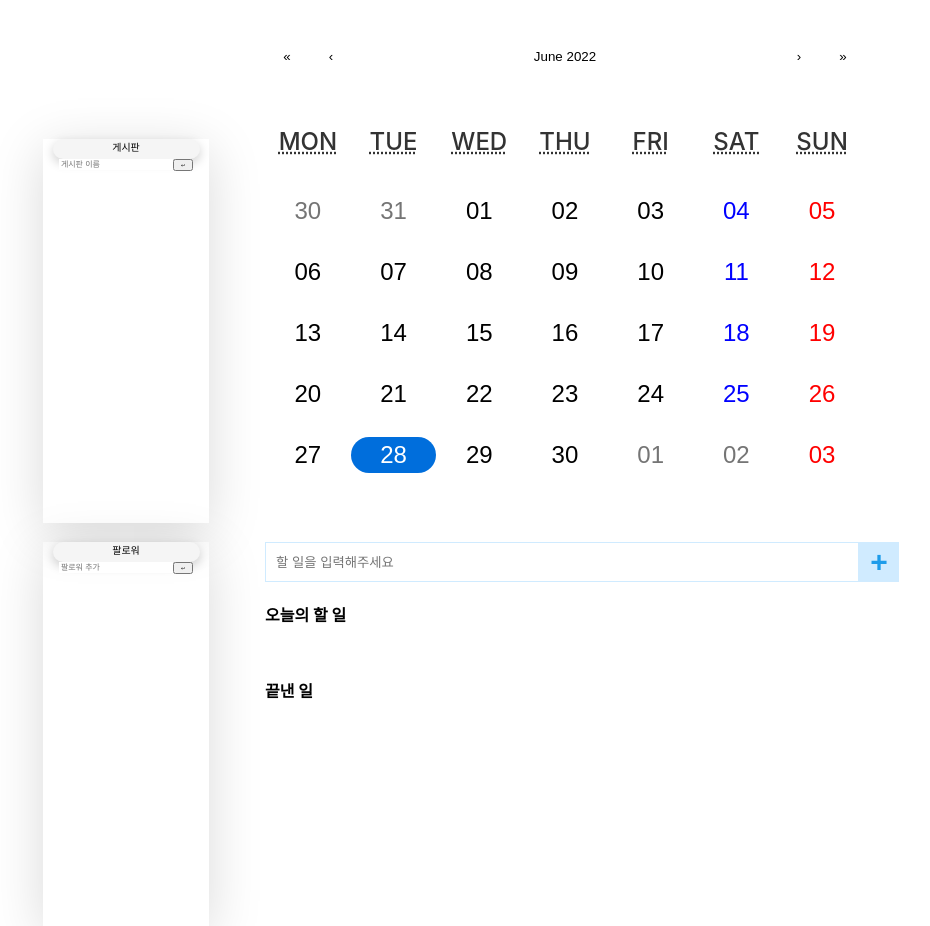
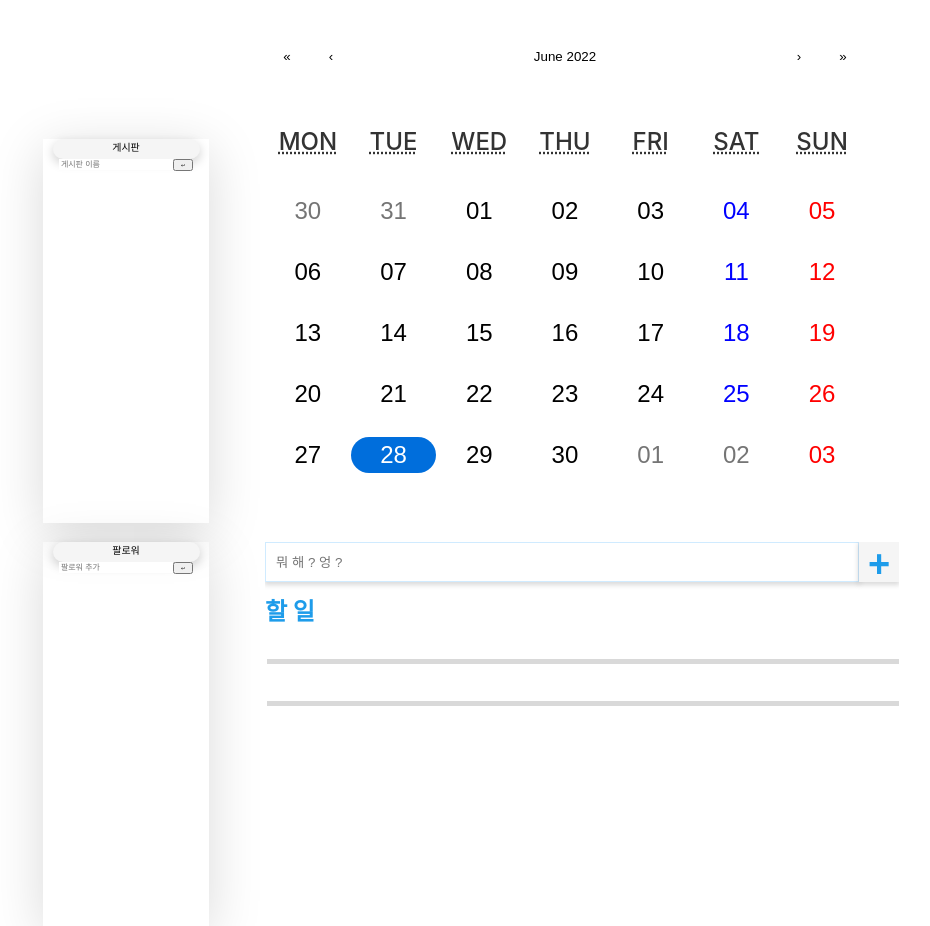
Before and after one commit to akdfkeks/1234, a React (Create React App) app: page / in a window 1280 px wide. Shown: the whole page, without its empty margins (9-939 px from the left). Built offline with nearby package versions, Linux system fonts and the light colour scheme.

Commit message:
all commit

```diff
--- a/src/App.css
+++ b/src/App.css
@@ -1,10 +1,10 @@
-/* Home Page Container */
-.homepage__container {
+/* Home Page Container - 새로운 <div>태그로 묶었기에 홈페이지 컨테이너 css는 버려도 되는 코드.*/
+/* .homepage__container {
   max-width: 634px;
   max-height: 263px;
   left: 274px;
   top: 542px;
-}
+} */
 
 /* ToDo App Input Box */
 .todoapp__inputbox {
@@ -19,29 +19,33 @@
   padding: 10px;
   height: 40px;
   box-sizing: border-box;
+  box-shadow: 0px 2px 5px 1px rgba(0,0,0,0.15);
 }
 .todoapp__inputbox-inp:focus {
   outline: none;
 }
 .todoapp__inputbox-add-btn {
   border: none;
-  background-color: #d0ebff;
+  background-color: whitesmoke;
   color: #1e9cea;
   height: 40px;
   width: 40px;
   font-weight: bold;
-  font-size: 30px;
-  text-align: center;
+  font-size: 38px;
+  box-shadow: 0px 2px 5px 1px rgba(0,0,0,0.15);
 }
 
 /* ToDo Item List */
 .todoapp__list {
-  margin-top: 20px;
+  margin-top: 10px;
   display: flex;
   flex-direction: column;
+  box-shadow: 2px 5px rgba(0,0,0,0.15);
 }
 .todoapp__list-tit {
-  font-weight: bold;
+  font-weight: bolder;
+  font-size:x-large;
+  color:#1e9cea;
   margin: 0;
 }
 .todoapp__list-ul {
@@ -56,8 +60,8 @@
 .todoapp__item {
   display: flex;
   align-items: center;
-  margin-bottom: 10px;
-  height: 36px;
+  margin-bottom: 5px;
+  height: 20px;
 }
 .todoapp__item:last-child {
   margin-bottom: 0;
@@ -80,8 +84,7 @@
   flex: 1;
 }
 .todoapp__item-ctx-checked {
-  font-style: italic;
-  text-decoration: line-through;
+  font-style: normal;
   color: #868e96;
 }
 .todoapp__item-edit-btn,
--- a/src/components/todolist/InputBox.jsx
+++ b/src/components/todolist/InputBox.jsx
@@ -35,7 +35,7 @@ const InputBox = ({ todoList, setTodoList }) => {
         name="todoItem"
         value={text}
         ref={inputRef}
-        placeholder="할 일을 입력해주세요"
+        placeholder="뭐 해 ? 엉 ?"
         className="todoapp__inputbox-inp"
         onChange={onChangeInput}
       />
--- a/src/components/todolist/addToDo.js
+++ b/src/components/todolist/addToDo.js
@@ -15,7 +15,7 @@ const AddToDo = () => {
 
         {/* 할 일 Item 리스트 */}
         <ToDoItemList
-          title={'오늘의 할 일'}
+          title={'할 일'}
           todoList={todoList}
           setTodoList={setTodoList}
           checkedList={false} // (체크되지 않은) 할 일 목록
@@ -23,7 +23,6 @@ const AddToDo = () => {
 
         {/* 완료한 Item 리스트 */}
         <ToDoItemList
-          title={'끝낸 일'}
           todoList={todoList}
           setTodoList={setTodoList}
           checkedList={true} // (체크되어 있는)완료한 목록
```
Also changed, not shown: src/pages/main/Home.jsx (+29 -27 lines), src/components/board/boardList.js (line endings or trailing spaces).
